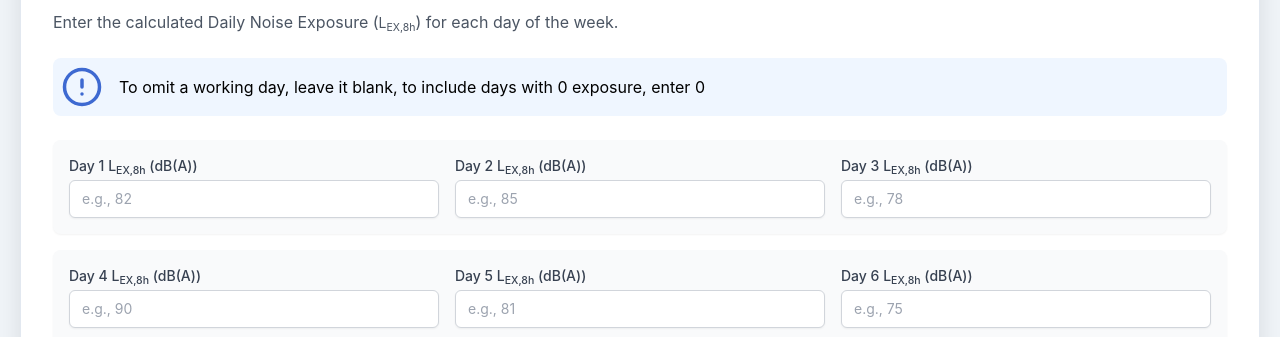
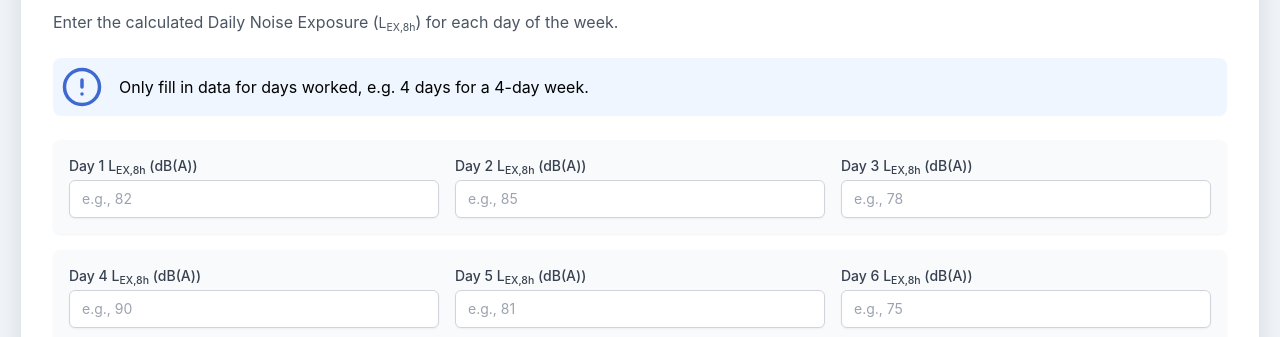
Before and after one commit to OJ423/noise-exposure-calculator, a plain HTML site: page index.html in a window 1280 px wide. Shown: the part 463-800 px from the top of the page. Drawn offline with nearby package versions, Linux system fonts and the light colour scheme.

Commit message:
Update alert message for weekly form

```diff
--- a/index.html
+++ b/index.html
@@ -173,7 +173,7 @@
             <p class="text-gray-600 mb-6">Enter the calculated Daily Noise Exposure (<span class="text-sm">L<sub>EX,8h</sub></span>) for each day of the week.</p>
             <div class="flex gap-4 items-center rounded-lg bg-blue-50 p-2 mb-6">
               <svg width="42px" height="42px" viewBox="0 0 24 24" xmlns="http://www.w3.org/2000/svg" fill="#3d69d1" stroke="#3d69d1"><g id="SVGRepo_bgCarrier" stroke-width="0"></g><g id="SVGRepo_tracerCarrier" stroke-linecap="round" stroke-linejoin="round"></g><g id="SVGRepo_iconCarrier"> <title></title> <g id="Complete"> <g id="alert-circle"> <g> <line fill="none" stroke="#3d69d1" stroke-linecap="round" stroke-linejoin="round" stroke-width="2" x1="12" x2="12" y1="8" y2="12"></line> <line fill="none" stroke="#3d69d1" stroke-linecap="round" stroke-linejoin="round" stroke-width="2" x1="12" x2="12" y1="16" y2="16"></line> <circle cx="12" cy="12" data-name="--Circle" fill="none" id="_--Circle" r="10" stroke="#3d69d1" stroke-linecap="round" stroke-linejoin="round" stroke-width="2"></circle> </g> </g> </g> </g></svg>
-              <p>To omit a working day, leave it blank, to include days with 0 exposure, enter 0</p>
+              <p>Only fill in data for days worked, e.g. 4 days for a 4-day week.</p>
             </div>
 
             <div id="weekly-samples-container">
```
